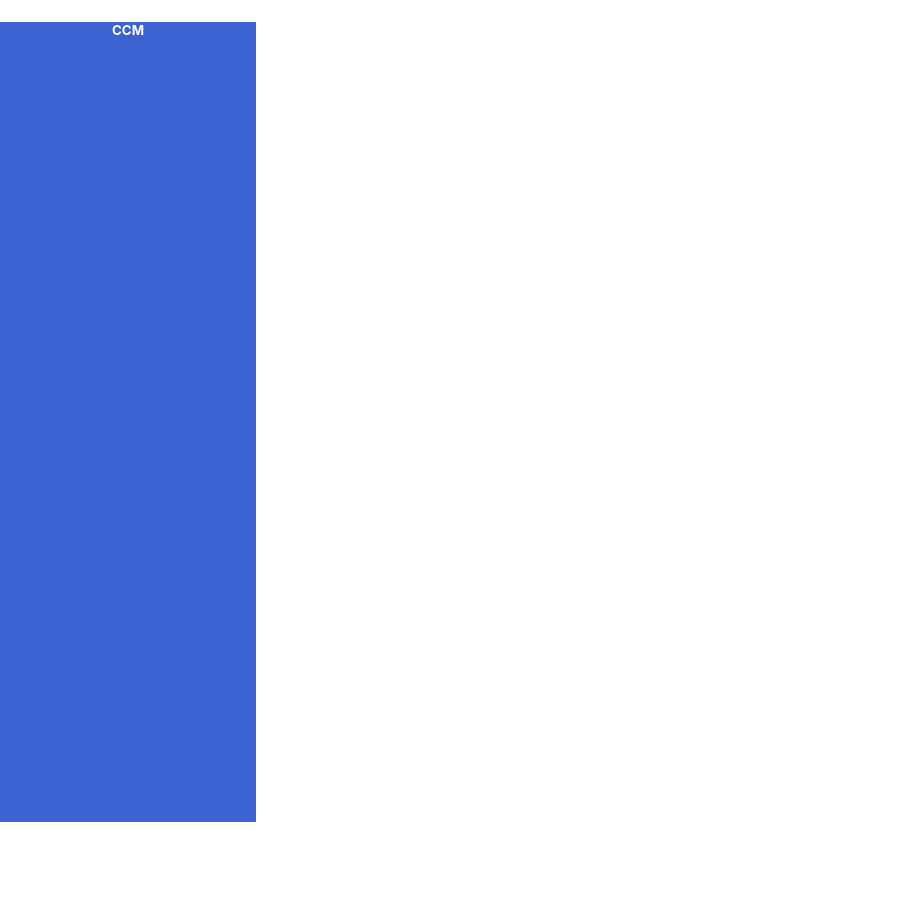
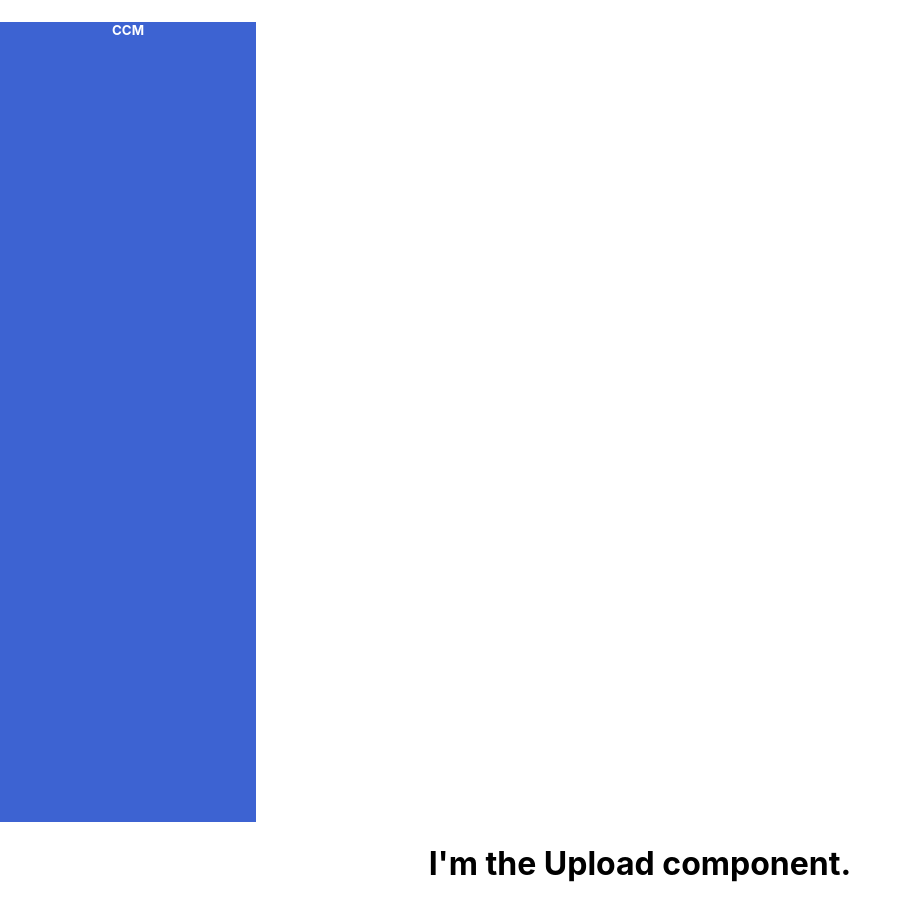
Before and after one commit to naveedaheer/react-json-template-config-app, a React (Create React App) app: page / in a window 1280 px wide. Shown: the whole page, without its empty margins (0-912 px from the left). Before the commit the page ends 822 px from the top, so only its background shows below. Built offline with nearby package versions, Linux system fonts and the light colour scheme.

Commit message:
Created upload json component

```diff
--- a/src/App.js
+++ b/src/App.js
@@ -1,11 +1,13 @@
 import React from 'react';
 import './App.css';
 import LeftPanel from './components/leftPanel/leftPanel';
+import UploadTemplate from './components/uploadTemplate/uploadTemplate';
 
 function App() {
   return (
     <div className="App">
       <LeftPanel />
+      <UploadTemplate />
       {/* <header className="App-header">
         <img src={logo} className="App-logo" alt="logo" />
         <p>
--- /dev/null
+++ b/src/components/uploadTemplate/uploadTemplate.js
@@ -0,0 +1,7 @@
+import React, { Component } from 'react';
+class UploadJSONComponent extends Component {
+    render() {
+    return <h1>I'm the Upload component.</h1>;
+  }
+}
+export default UploadJSONComponent;
```
